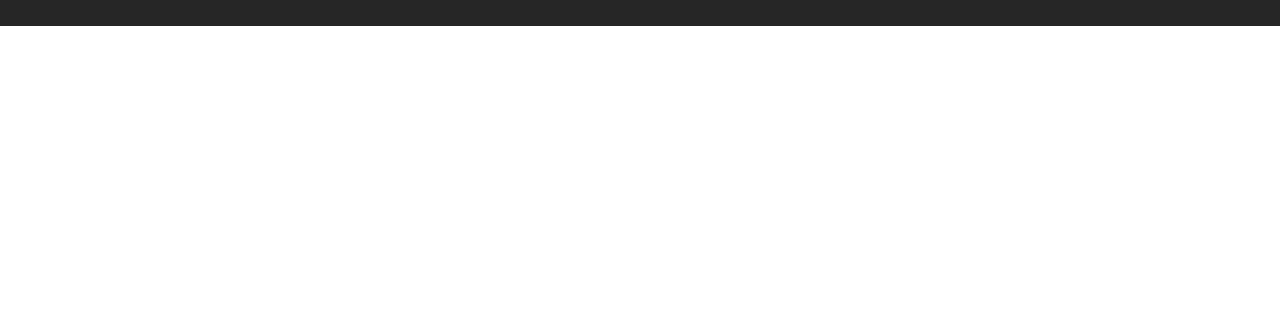
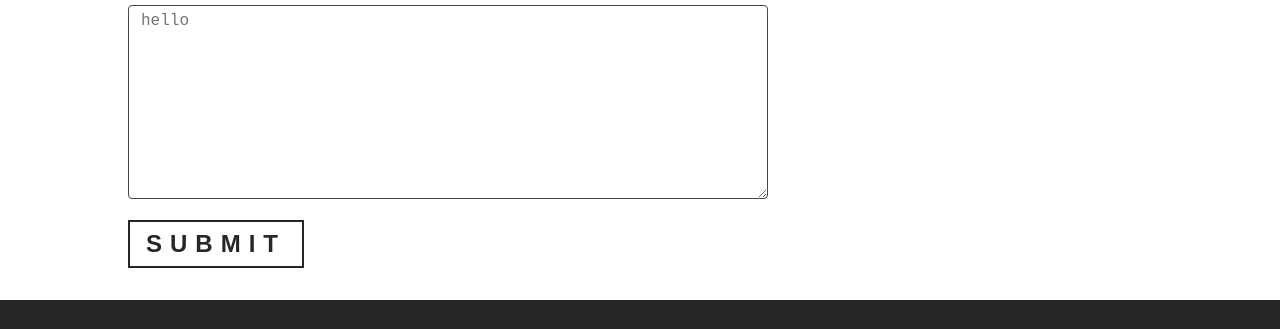
Before and after one commit to hesbon-osoro/restaurant, a Gatsby site: page /contact in a window 1280 px wide. Shown: the part 994-1323 px from the top of the page. Before the commit the page ends 1020 px from the top, so only its background shows below. Built offline with nearby package versions, Linux system fonts and the light colour scheme; Gatsby itself is replaced by a stand-in of ours.

Commit message:
Contact component into use

```diff
--- a/src/pages/contact.js
+++ b/src/pages/contact.js
@@ -3,16 +3,18 @@ import Layout from '../components/layout';
 import Seo from '../components/seo';
 import { Banner, PageHeader } from '../utils';
 import contactImg from '../images/bcg/contactBcg.jpg';
+import Contact from '../components/Contact/Contact';
 
-const Contact = () => {
+const ContactPage = () => {
 	return (
 		<Layout>
 			<Seo title="Contact" />
 			<PageHeader img={contactImg}>
 				<Banner title="contact us" subtitle="Let's get in touch" />
 			</PageHeader>
+			<Contact />
 		</Layout>
 	);
 };
 
-export default Contact;
+export default ContactPage;
```
